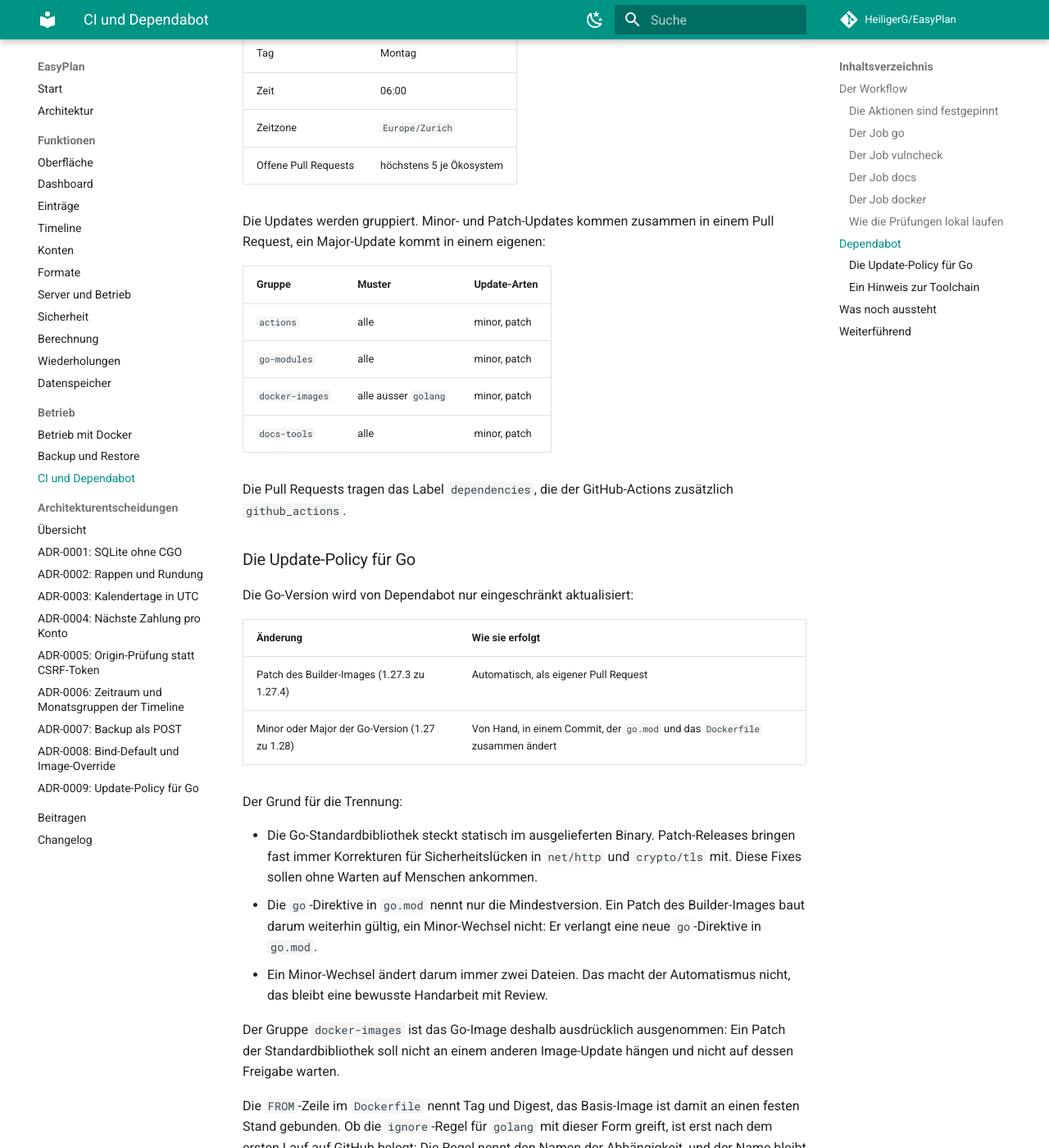
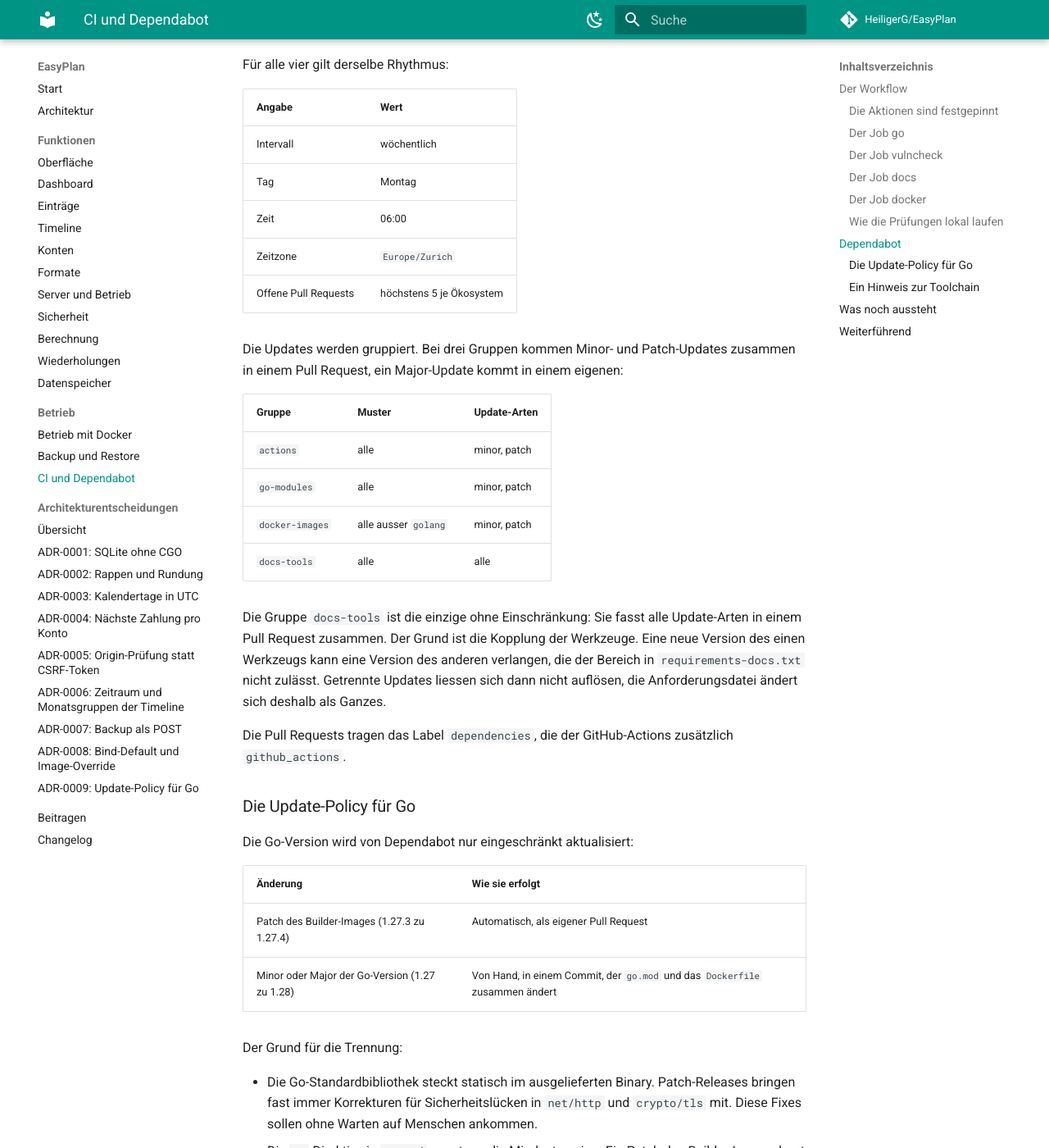
Before and after one commit to HeiligerG/EasyPlan, an MkDocs documentation site: the page built from docs/ci.md, in a window 1280 px wide and 1400 px high, scrolled down 3448 px. Shown: the whole window at 82% size. Built offline with MkDocs 1.6.1 and Material for MkDocs 9.7.7, drawn with Linux system fonts in a browser that asks for light colours; comment, search, counter and statistics services are not loaded; some of the changed text lies outside the part shown.

Commit message:
build: group docs tools in dependabot and check docs requirements in CI
Allow pymdown-extensions up to 12.x so mkdocs-material 9.8.0 resolves,
group all update types of the coupled docs tools, and add a dry-run
resolution step before the documentation install.

````diff
--- a/docs/ci.md
+++ b/docs/ci.md
@@ -55,12 +55,15 @@ Das Werkzeug meldet die Schwachstellen, die der Code tatsächlich erreichen kann
 
 ### Der Job `docs`
 
-Der Job baut die Dokumentation mit Python 3.12 und dem strikten Modus:
+Der Job baut die Dokumentation mit Python 3.12 und dem strikten Modus. Er hat drei Schritte:
 
 ```bash
+pip install --dry-run -r requirements-docs.txt
 pip install -r requirements-docs.txt
 mkdocs build --strict
 ```
+
+Der erste Schritt heisst `Check documentation requirements` und installiert nichts: Er löst die Anforderungen nur auf. So werden Konflikte der Versionsbereiche früh sichtbar, noch bevor etwas installiert ist. Schlägt die Auflösung fehl, meldet der Schritt den Fehler und bricht den Job ab.
 
 `--strict` macht aus jeder Warnung einen Fehler. Ein Link auf eine nicht vorhandene Seite, eine Datei ohne Eintrag in der Navigation oder ein unvollständiger Verweis bricht den Job ab.
 
@@ -97,6 +100,7 @@ go install golang.org/x/vuln/cmd/govulncheck@v1.9.0
 # Job docs
 python3 -m venv .venv-docs
 . .venv-docs/bin/activate
+pip install --dry-run -r requirements-docs.txt
 pip install -r requirements-docs.txt
 mkdocs build --strict
 
@@ -127,14 +131,16 @@ Für alle vier gilt derselbe Rhythmus:
 | Zeitzone | `Europe/Zurich` |
 | Offene Pull Requests | höchstens 5 je Ökosystem |
 
-Die Updates werden gruppiert. Minor- und Patch-Updates kommen zusammen in einem Pull Request, ein Major-Update kommt in einem eigenen:
+Die Updates werden gruppiert. Bei drei Gruppen kommen Minor- und Patch-Updates zusammen in einem Pull Request, ein Major-Update kommt in einem eigenen:
 
 | Gruppe | Muster | Update-Arten |
 |---|---|---|
 | `actions` | alle | minor, patch |
 | `go-modules` | alle | minor, patch |
 | `docker-images` | alle ausser `golang` | minor, patch |
-| `docs-tools` | alle | minor, patch |
+| `docs-tools` | alle | alle |
+
+Die Gruppe `docs-tools` ist die einzige ohne Einschränkung: Sie fasst alle Update-Arten in einem Pull Request zusammen. Der Grund ist die Kopplung der Werkzeuge. Eine neue Version des einen Werkzeugs kann eine Version des anderen verlangen, die der Bereich in `requirements-docs.txt` nicht zulässt. Getrennte Updates liessen sich dann nicht auflösen, die Anforderungsdatei ändert sich deshalb als Ganzes.
 
 Die Pull Requests tragen das Label `dependencies`, die der GitHub-Actions zusätzlich `github_actions`.
 
@@ -168,6 +174,7 @@ Der Fall tritt nur auf, wenn eine Aktualisierung eines Moduls eine neuere Go-Ver
 - Der erste Lauf des Workflows erfolgt mit dem Pull Request des Branches `feat/phase-3-betrieb`: Der Workflow startet bei einem `push` auf `master` und bei jedem `pull_request`, ein Push nur auf einen Feature-Branch löst ihn nicht aus. Die Dependabot-Konfiguration wird erst mit dem Merge auf `master` wirksam.
 - Ein Update, das die Go-Version anhebt, braucht zusätzlich zum `Dockerfile` eine neue `go`-Direktive in `go.mod`.
 - Ob die `ignore`-Regel für `golang` die gepinnte `FROM`-Zeile mit Tag und Digest trifft und ob Dependabot die Versionskommentare hinter den SHAs pflegt, zeigt der erste Lauf nach dem Push.
+- Dass die Gruppe `docs-tools` ohne Einschränkung alle Update-Arten in einem Pull Request zusammenfasst, ist erst nach dem Merge belegt. Dass die Werkzeuge in `requirements-docs.txt` zusammen auflösbar sind, ist geprüft; wie Dependabot sie gruppiert, noch nicht.
 
 ## Weiterführend
 
--- a/requirements-docs.txt
+++ b/requirements-docs.txt
@@ -11,4 +11,6 @@
 mkdocs>=1.6.0,<2.0.0
 mkdocs-material>=9.5.0,<10.0.0
 # Used directly in mkdocs.yml (pymdownx.superfences for Mermaid).
-pymdown-extensions>=10.0.0,<11.0.0
+# mkdocs-material 9.8.0 requires pymdown-extensions>=11.0.1, so the upper
+# bound has to allow that version.
+pymdown-extensions>=10.0.0,<13.0.0
````
Also changed, not shown: .kilo/plans/2026-10-30-easyplan-v1.md (+2 -1 lines), 2 other files.
